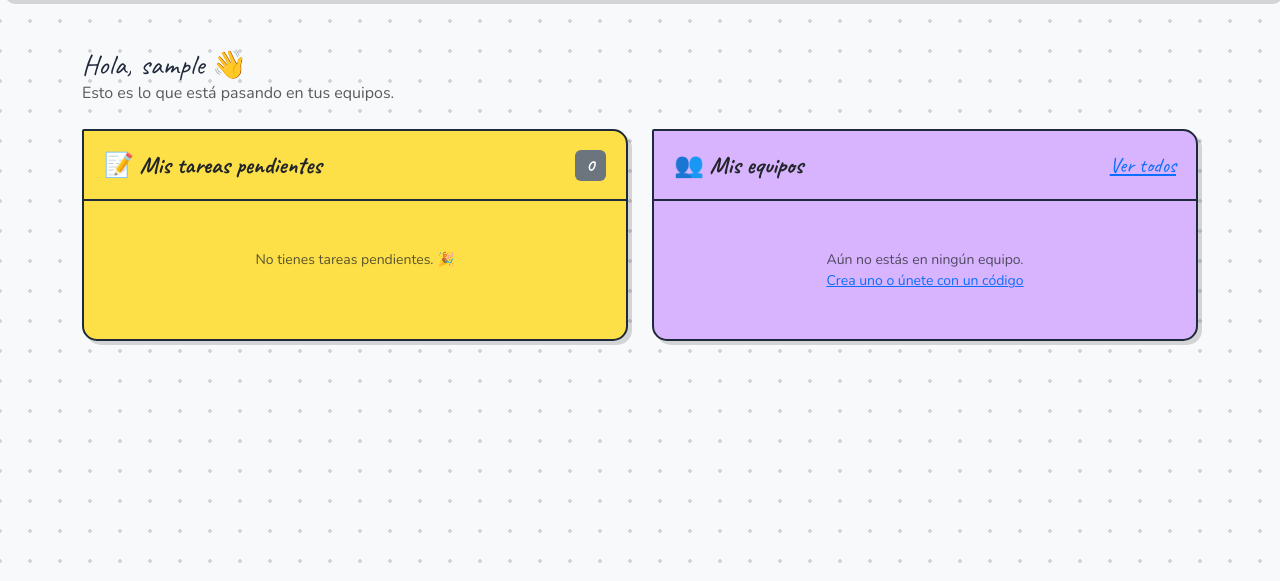
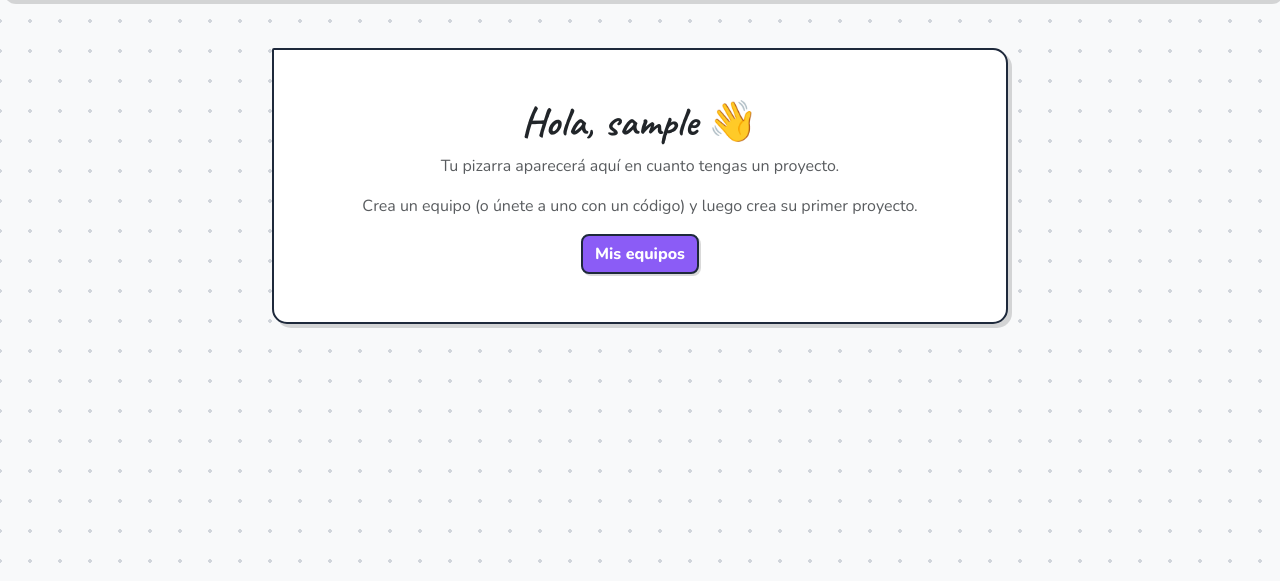
Before and after one commit to 300Ech/vura, a Flask app: page / in a window 1280 px wide. Shown: the part 99-680 px from the top of the page. Run offline with Flask 3, Linux system fonts and the light colour scheme; the visitor is signed in with stand-in values (Sample User, id 1); data that the repository does not hold is empty; some libraries are stand-ins or nearby versions.

Commit message:
iteracion 2

```diff
--- a/app.py
+++ b/app.py
@@ -48,19 +48,21 @@ with app.app_context():
 @app.route("/")
 @login_required
 def inicio():
+    """El inicio de Vura es la pizarra del proyecto en el que se trabajó por última vez."""
+    from flask import redirect, url_for
     from equipos.models import MiembroEquipo
     from proyectos.models import Proyecto
-    from tareas.models import Tarea
 
-    mis_equipos = [m.equipo for m in MiembroEquipo.query.filter_by(id_usuario=current_user.id)]
+    ids_equipos = [m.id_equipo for m in MiembroEquipo.query.filter_by(id_usuario=current_user.id)]
+    proyectos = (Proyecto.query.filter(Proyecto.id_equipo.in_(ids_equipos))
+                 .order_by(Proyecto.creado_en.desc()).all())
+    if not proyectos:
+        return render_template("inicio.html")
 
-    # Tareas asignadas al usuario que aún no están terminadas, con la más urgente primero.
-    mis_tareas = (Tarea.query.join(Proyecto)
-                  .filter(Tarea.id_asignado == current_user.id, Tarea.estado != "terminada")
-                  .order_by(Tarea.fecha_limite.is_(None), Tarea.fecha_limite)
-                  .limit(10).all())
-
-    return render_template("inicio.html", mis_equipos=mis_equipos, mis_tareas=mis_tareas)
+    # El proyecto cuya pizarra se editó más recientemente; si ninguna tiene nota, el más nuevo.
+    con_nota = [p for p in proyectos if p.nota]
+    elegido = max(con_nota, key=lambda p: p.nota.actualizado_en) if con_nota else proyectos[0]
+    return redirect(url_for("notas.ver_notas", id_proyecto=elegido.id))
 
 
 @app.route("/sw.js")
--- a/templates/inicio.html
+++ b/templates/inicio.html
@@ -2,66 +2,14 @@
 {% block titulo %}Inicio{% endblock %}
 
 {% block contenido %}
-<div class="mb-4">
-  <h1 class="h3 mb-0">Hola, {{ current_user.nombre }} 👋</h1>
-  <p class="text-muted">Esto es lo que está pasando en tus equipos.</p>
-</div>
-
-<div class="row g-4">
-  <div class="col-md-6">
-    <div class="card bg-sticky-yellow h-100">
-      <div class="card-header d-flex justify-content-between align-items-center py-3">
-        <strong>📝 Mis tareas pendientes</strong>
-        <span class="badge bg-secondary">{{ mis_tareas | length }}</span>
-      </div>
-      <div class="card-body p-4">
-        {% for tarea in mis_tareas %}
-          <div class="d-flex justify-content-between align-items-center border rounded p-2 mb-2">
-            <div>
-              <a href="{{ url_for('tareas.tablero', id_proyecto=tarea.id_proyecto) }}" class="fw-semibold small">
-                {{ tarea.titulo }}
-              </a>
-              <div class="text-muted small">{{ tarea.proyecto.nombre }} · {{ tarea.proyecto.equipo.nombre }}</div>
-            </div>
-            <div class="text-end">
-              {% if tarea.fecha_limite %}
-                <span class="badge bg-warning text-dark">{{ tarea.fecha_limite.strftime("%d/%m") }}</span>
-              {% endif %}
-              {% if tarea.estado == "en_progreso" %}
-                <span class="badge bg-info text-dark">En progreso</span>
-              {% endif %}
-            </div>
-          </div>
-        {% else %}
-          <p class="text-muted small text-center my-4">No tienes tareas pendientes. 🎉</p>
-        {% endfor %}
-      </div>
-    </div>
-  </div>
-
-  <div class="col-md-6">
-    <div class="card bg-sticky-purple h-100">
-      <div class="card-header d-flex justify-content-between align-items-center py-3">
-        <strong>👥 Mis equipos</strong>
-        <a class="small" href="{{ url_for('equipos.mis_equipos') }}">Ver todos</a>
-      </div>
-      <div class="card-body p-4">
-        {% for equipo in mis_equipos %}
-          <div class="border rounded p-2 mb-2">
-            <div class="d-flex justify-content-between align-items-center">
-              <a href="{{ url_for('equipos.ver_equipo', id_equipo=equipo.id) }}" class="fw-semibold small">
-                {{ equipo.nombre }}
-              </a>
-              <span class="text-muted small">{{ equipo.miembros | length }} 👤</span>
-            </div>
-            <a class="small" href="{{ url_for('chat.sala', id_equipo=equipo.id) }}">Ir al chat</a>
-          </div>
-        {% else %}
-          <p class="text-muted small text-center my-4">
-            Aún no estás en ningún equipo.<br>
-            <a href="{{ url_for('equipos.mis_equipos') }}">Crea uno o únete con un código</a>
-          </p>
-        {% endfor %}
+<div class="row justify-content-center">
+  <div class="col-md-8">
+    <div class="card shadow-sm">
+      <div class="card-body text-center py-5">
+        <h1 class="card-title">Hola, {{ current_user.nombre }} 👋</h1>
+        <p class="text-muted">Tu pizarra aparecerá aquí en cuanto tengas un proyecto.</p>
+        <p class="text-muted">Crea un equipo (o únete a uno con un código) y luego crea su primer proyecto.</p>
+        <a class="btn btn-primary" href="{{ url_for('equipos.mis_equipos') }}">Mis equipos</a>
       </div>
     </div>
   </div>
```
Also changed, not shown: notas/routes.py (+9 -1 lines), notas/templates/notas/notas.html (+33 -8 lines), proyectos/templates/proyectos/proyecto.html (+2 -8 lines).
